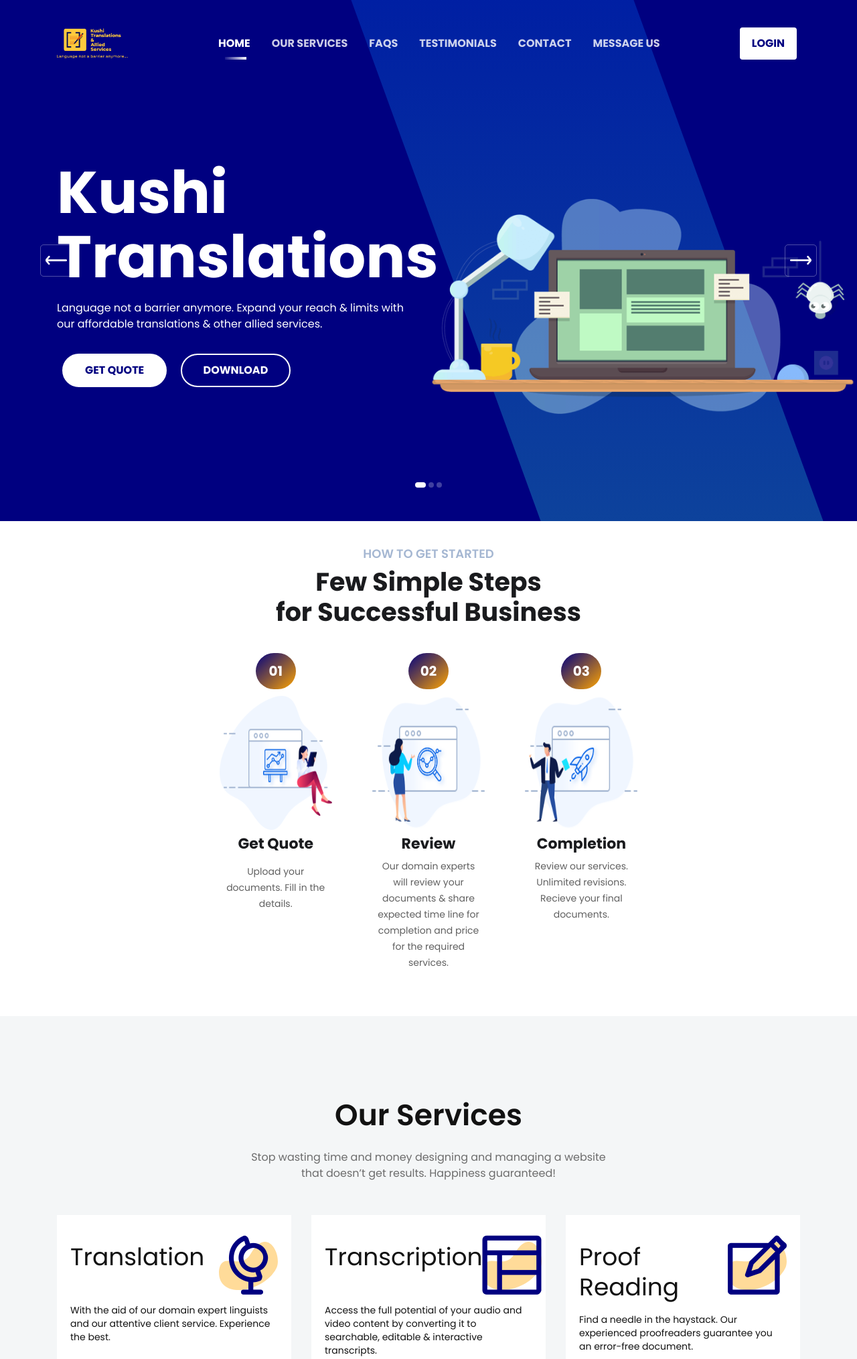
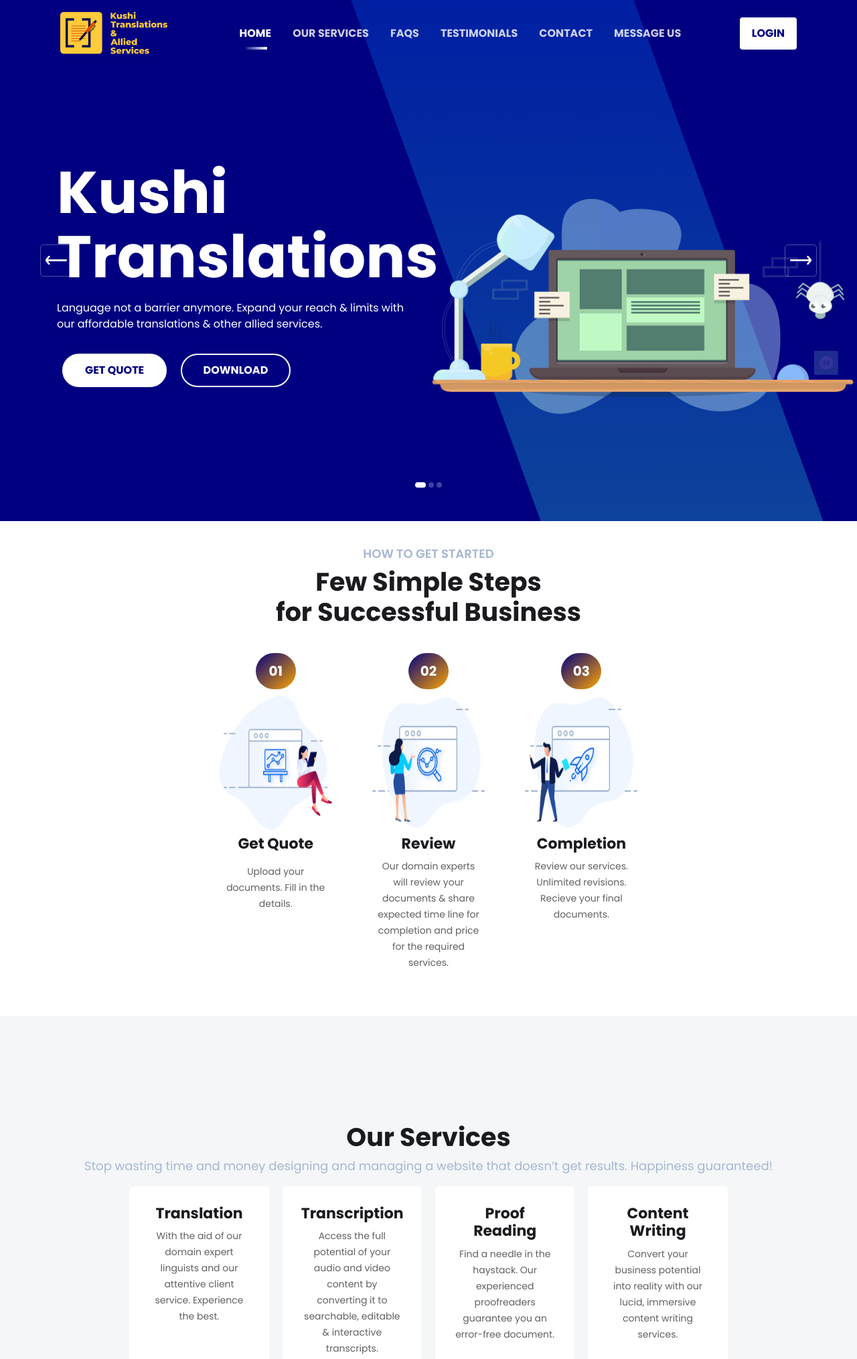
Before and after one commit to Praneeth-rdy/kushitranslation-django, a Django app: page / in a window 1280 px wide. Shown: the top 2029 px of the page at 67% size. Run offline with Django 3.2, Linux system fonts and the light colour scheme; data comes from the database, SQL or seed files in the repository; some libraries are stand-ins or nearby versions.

Commit message:
our services update

```diff
--- a/static_temp/home/css/steps.css
+++ b/static_temp/home/css/steps.css
@@ -68,3 +68,67 @@
         box-shadow: 0 2px 4px 0 rgba(0, 0, 0, 0.2), 0 3px 10px 0 rgba(0, 0, 0, 0.19);
     }
 }
+
+
+.services-container{
+    text-align: center;
+    padding: 30px;
+}
+
+.services-container-card {
+    background-color: #fff;
+    margin: 10px;
+    padding: 20px;
+    text-align: center;
+    border-radius: 5px;
+}
+
+.services-container-card:hover {
+    background-image: linear-gradient(to bottom right, navy , orange);
+    transition: background-image 600ms;
+}
+
+.services-container-card:hover > .services-container-card-description, .services-container-card:hover > .services-container-card-heading {
+    color: #fff;
+    transition: color 600ms;
+}
+
+.services-container-description{
+    font-size: 18px;
+    margin: 8px;
+    color: #A5B7D2;
+}
+
+.services-container-title{
+    font-size: 38px;
+    font-weight: bold;
+    margin: 8px;
+    color: #1A1B1E;
+}
+
+.services-container-card-heading{
+    font-size: 22px;
+    font-weight: bold;
+    margin: 8px;
+    color: #1A1B1E;
+}
+
+.services-container-card-description{
+    font-size: 14px;
+    margin: 8px;
+    color: #606060;
+}
+
+.services-container-card-image{
+    height: 200px;
+}
+
+@media (max-width:768px){
+    .services-container-card {
+        margin: 10px;
+        padding: 20px;
+        text-align: center;
+        border-radius: 5px;
+        box-shadow: 0 2px 4px 0 rgba(0, 0, 0, 0.2), 0 3px 10px 0 rgba(0, 0, 0, 0.19);
+    }
+}
--- a/templates/base.html
+++ b/templates/base.html
@@ -69,7 +69,7 @@
                     <nav class="navbar navbar-expand-lg">
 
                         <a class="navbar-brand" href="#">
-                            <img src="{% static 'home/images/logo.png' %}" alt="Logo" height="100px">
+                            <img src="{% static 'home/images/logo.png' %}" alt="Logo" height="70px">
                         </a>
 
                         <button class="navbar-toggler" type="button" data-toggle="collapse" data-target="#navbarTwo" aria-controls="navbarTwo" aria-expanded="false" aria-label="Toggle navigation">
@@ -122,7 +122,7 @@
             <div class="row justify-content-center">
                 <div class="col-lg-6">
                     <div class="footer-logo text-center">
-                        <a class="mt-30" href="index.html"><img src="{% static 'home/images/logo.png' %}" alt="Logo"></a>
+                        <a class="mt-30" href="index.html"><img src="{% static 'home/images/logo.png' %}" alt="Logo" height="100px" class="ml-4"></a>
                     </div> <!-- footer logo -->
                     <ul class="social text-center mt-60">
                         <li><a href="https://facebook.com/uideckHQ"><i class="lni lni-facebook-filled"></i></a></li>
--- a/templates/home.html
+++ b/templates/home.html
@@ -182,36 +182,24 @@
     <!--====== FEATRES TWO PART START ======-->
 
     <section id="services" class="features-area">
-        <div class="container">
-            <div class="row justify-content-center">
-                <div class="col-lg-6 col-md-10">
-                    <div class="section-title text-center pb-10">
-                        <h3 class="title">Our Services</h3>
-                        <p class="text">Stop wasting time and money designing and managing a website that doesn’t get results. Happiness guaranteed!</p>
-                    </div> <!-- row -->
-                </div>
-            </div> <!-- row -->
-            <div class="row justify-content-center">
-
+        <div class="services-container">
+            <div class="services-container-text">
+                <h2 class="services-container-title">
+                    Our Services
+                </h2>
+                <p class="services-container-description">
+                    Stop wasting time and money designing and managing a website that doesn’t get results. Happiness guaranteed!
+                </p>
+            </div>
+            <div class="row d-flex flex-row justify-content-center">
                 {% for service in services %}
-                <div class="col-lg-4 col-md-7 col-sm-9">
-                    <div class="single-features mt-40">
-                        <div class="features-title-icon d-flex justify-content-between">
-                            <h4 class="features-title"><a href="#">{{service.title}}</a></h4>
-                            <div class="features-icon">
-                                <i class="lni {{service.icon_code}}"></i>
-                                <img class="shape" src="{% static 'home/images/f-shape-1.svg' %}" alt="Shape">
-                            </div>
-                        </div>
-                        <div class="features-content">
-                            <p class="text">{{service.description}}</p>
-                            <a class="features-btn" href="#">LEARN MORE</a>
-                        </div>
-                    </div> <!-- single features -->
+                <div class="services-container-card col-10 col-md-3 col-lg-2">
+                    <h3 class="services-container-card-heading">{{service.title}}</h3>
+                    <p class="services-container-card-description">{{service.description}}</p>
                 </div>
                 {% endfor %}
-            </div> <!-- row -->
-        </div> <!-- container -->
+            </div>
+        </div>
     </section>
 
     <!--====== FEATRES TWO PART ENDS ======-->
```
Also changed, not shown: static/home/css/steps.css (+64 -0 lines), static/base/images/logo.png, static/home/images/logo.png, static_temp/base/images/logo.png, static_temp/home/images/logo.png.
